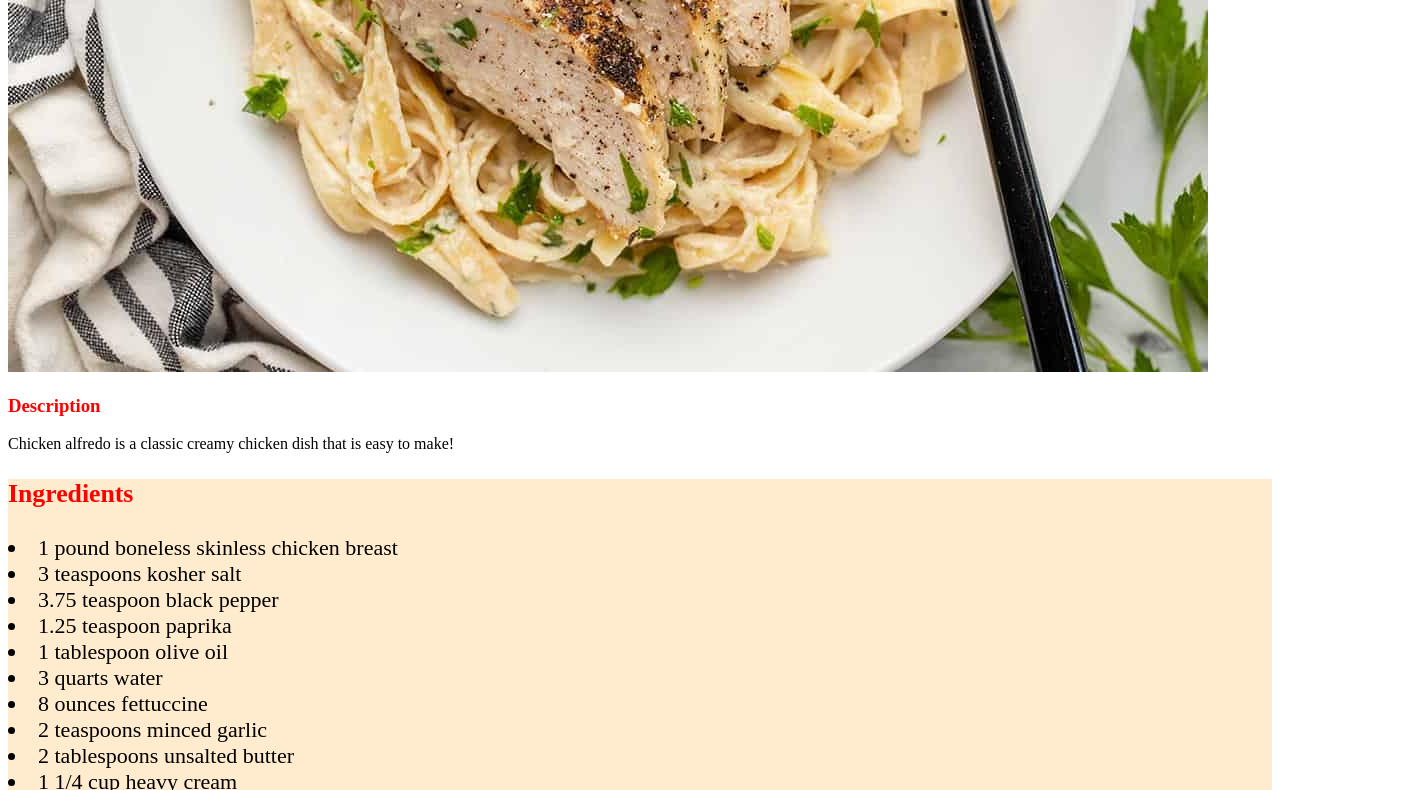
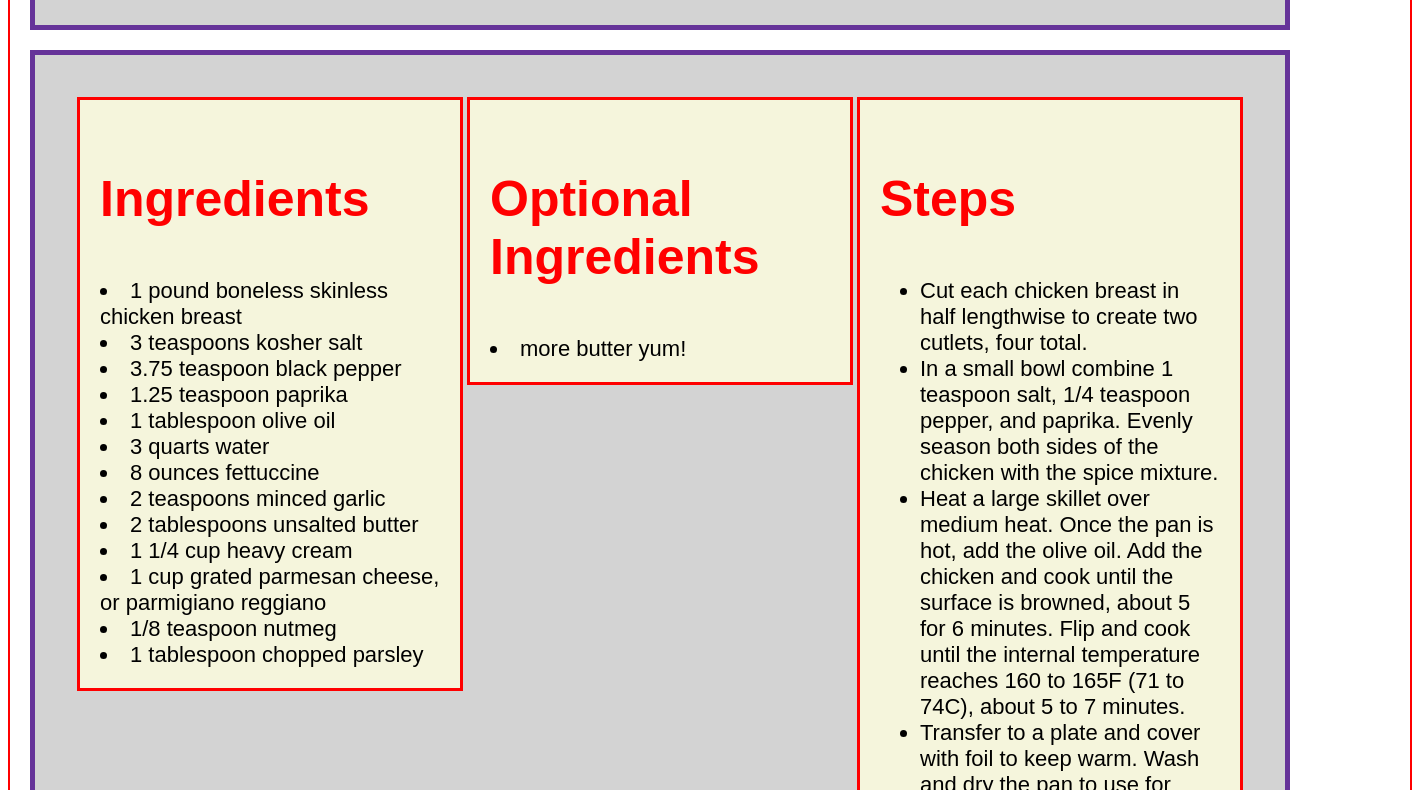
Before and after one commit to hackettgm/odin-recipes, a plain HTML site: page recipes/chicken-alfredo.html in a window 1280 px wide. Shown: the part 608-1398 px from the top of the page, 1412 px wide, since content can reach past the window. Drawn offline with Linux system fonts and the light colour scheme.

Commit message:
add boxes and css

```diff
--- a/style.css
+++ b/style.css
@@ -1,3 +1,43 @@
-h3, h1{font size:36px; color:red}
+*{font-family: Arial, Helvetica, sans-serif;}
+h3,h1{font-size:50px; color:red}
+ul, ol, body{font-size: 22px;}
 
-.ingredients{background-color: blanchedalmond; font-size: 22px;}
+
+img{width:400px; height:auto;}
+
+body{
+    height:fit-content;
+    width: 1400px;
+    border: 2px solid red;
+    display: block;
+    align-items: center;
+}
+
+
+.content,.description,.title{
+    border: 5px solid rebeccapurple;
+    background-color: lightgray;
+    padding: 40px;
+    margin: 20px;
+    width: 90%;
+    height: fit-content;
+    display: flex;
+    box-sizing: border-box;
+}
+.ingredients,.optional,.steps,img{
+    height:fit-content;
+    width:400px;
+    border: 3px solid red;
+    background-color: beige;
+    padding: 20px;
+    margin: 2px;
+}
+.description div{
+    color:green;
+    background-color: purple;
+    height: fit-content;
+    margin-top: 20px;
+
+    }
+.description h3{background-color: green;
+margin:auto 50px;}
```
